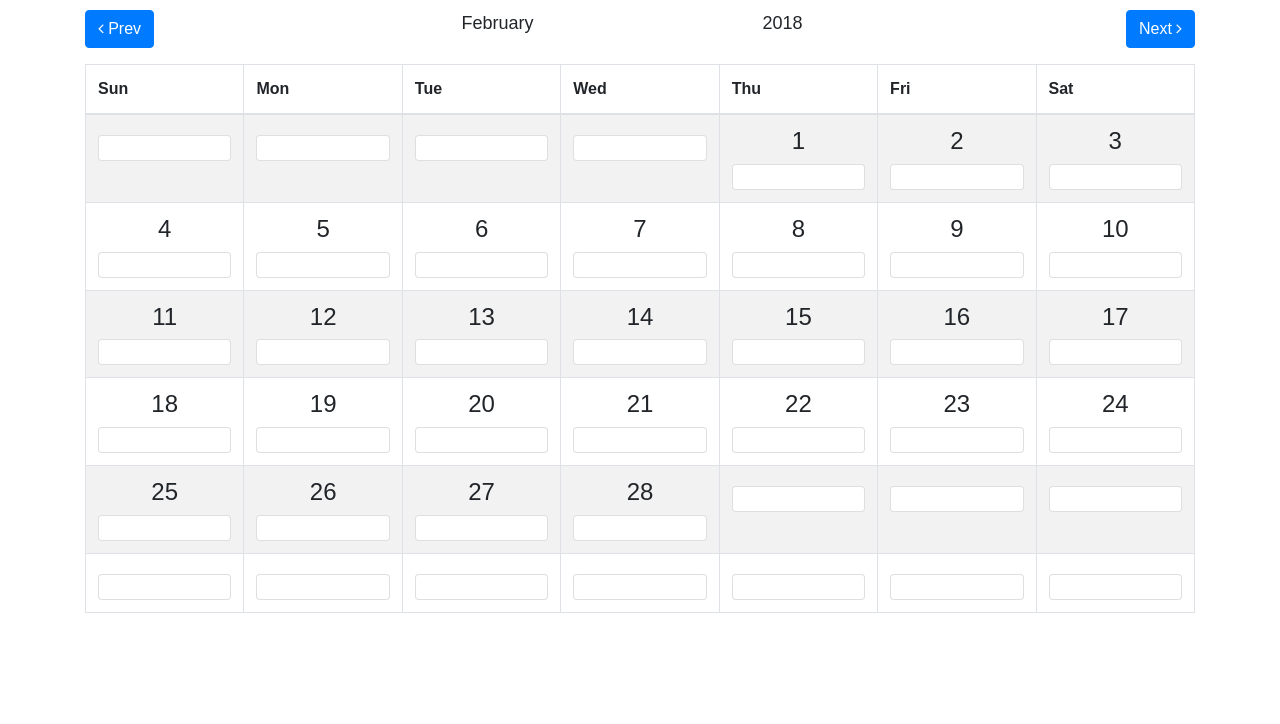
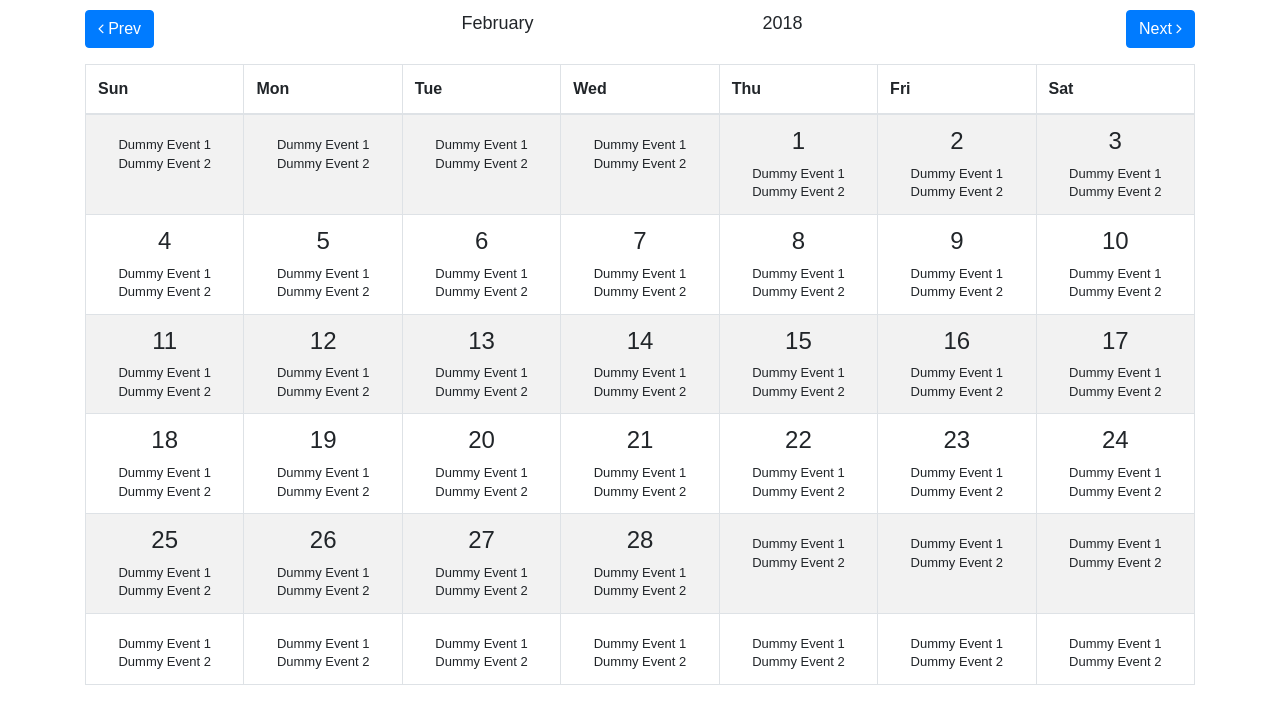
Before and after one commit to Faizaankhan3/Custom-Calendar, a React (Create React App) app: page / in a window 1280 px wide. Shown: the top 724 px of the page. Built offline with nearby package versions, Linux system fonts and the light colour scheme.

Commit message:
Calendar shows event names

```diff
--- a/src/App.css
+++ b/src/App.css
@@ -12,3 +12,15 @@
 td{
   cursor: pointer;
 }
+
+.list-group-item-css{
+  background-color:inherit;
+  border: none;
+  font-size: small;
+  padding: 0px;
+  text-align: center;
+}
+
+.input-box{
+  width: 100%;
+}
--- a/src/App.js
+++ b/src/App.js
@@ -77,10 +77,10 @@ class App extends Component {
               </button>
             </div>
             <div className="modal-body">
-              <input></input>
+              <label>Event Title :</label>
+              <input type="text" class="input-box"></input>
             </div>
             <div className="modal-footer">
-              <button type="button" className="btn btn-secondary" data-dismiss="modal">Close</button>
               <button type="button" className="btn btn-primary">Save changes</button>
             </div>
           </div>
--- a/src/DateBox.js
+++ b/src/DateBox.js
@@ -29,8 +29,9 @@ class DateBox extends Component{
     return(
       <div>
         <p className="h4 text-center">{this.props.date}</p>
-        <ul className="list-group">
-          <li className="list-group-item"></li>
+        <ul className="list-group list-group-css">
+          <li className="list-group-item list-group-item-css"> Dummy Event 1</li>
+          <li className="list-group-item list-group-item-css"> Dummy Event 2</li>
         </ul>
       </div>
     );
```
